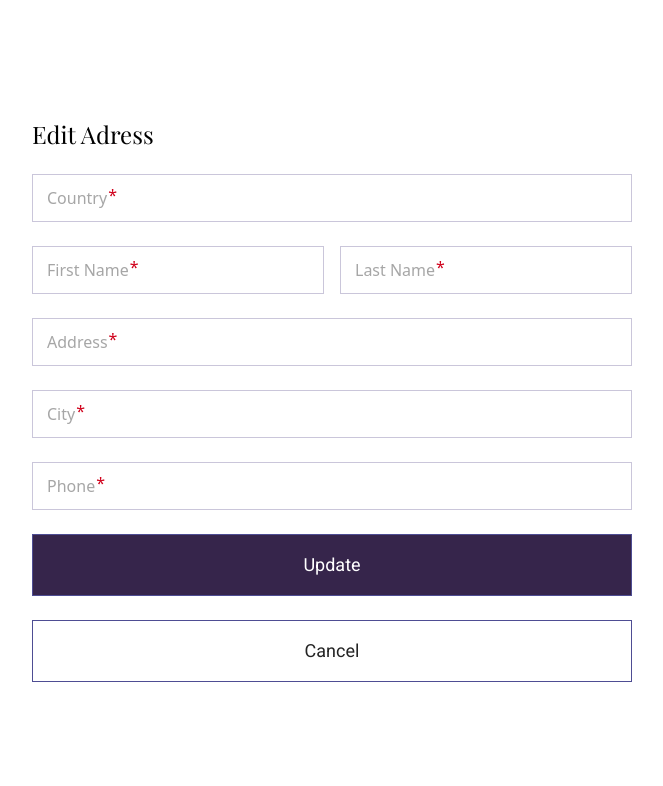
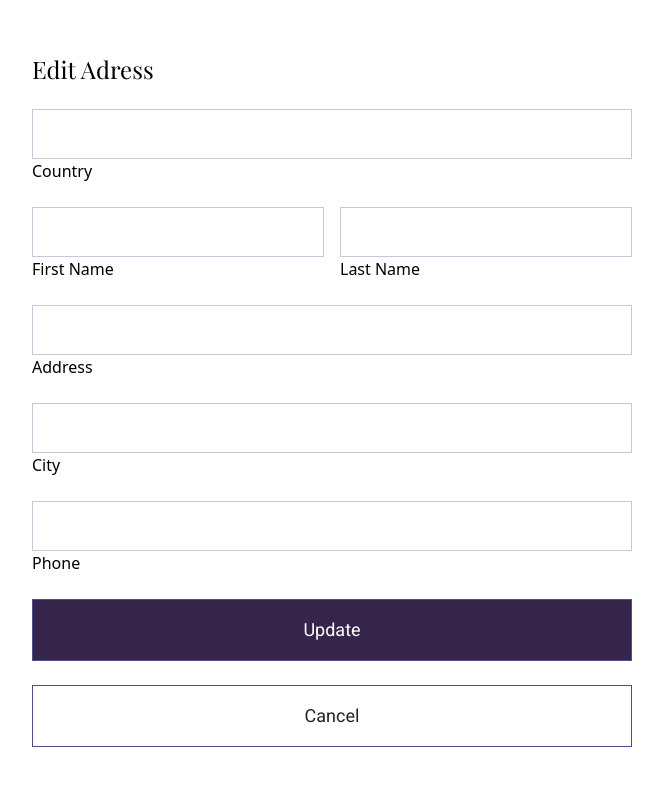
Before and after one commit to Temi-Dire/chapter40-website, a React (Vite) app: page /account/editaddress in a window 1280 px wide. Shown: the top 786 px of the page, without its empty margins (308-971 px from the left). Built offline with nearby package versions, Linux system fonts and the light colour scheme.

Commit message:
import new fonts to index styles file

```diff
--- a/src/index.css
+++ b/src/index.css
@@ -4,69 +4,20 @@
 
 @import url("https://fonts.googleapis.com/css2?family=Poppins:ital,wght@0,100;0,200;0,300;0,400;0,500;0,600;0,700;0,800;0,900;1,100;1,200;1,300;1,400;1,500;1,600;1,700;1,800;1,900&display=swap");
 
+@import url("https://fonts.googleapis.com/css2?family=Barlow:ital,wght@0,100;0,200;0,300;0,400;0,500;0,600;0,700;0,800;0,900;1,100;1,200;1,300;1,400;1,500;1,600;1,700;1,800;1,900&display=swap");
+
+@import url('https://fonts.googleapis.com/css2?family=Josefin+Sans:ital,wght@0,100..700;1,100..700&display=swap');
+
+@import url('https://fonts.googleapis.com/css2?family=Libre+Baskerville:ital,wght@0,400;0,700;1,400&display=swap');
+
+
+
 @tailwind base;
 @tailwind components;
 @tailwind utilities;
 
-.textfield {
-  position: relative;
-  box-sizing: border-box;
-  width: 100%;
-  margin: 0;
-  padding: 0;
-  border: none;
-}
-
-.textfield__label {
-  position: absolute;
-  top: 12px;
-  left: 15px;
-  display: block;
-  font-size: 16px;
-  line-height: 24px;
-  color: rgba(77, 77, 77, 0.5);
-  user-select: none;
-  cursor: text;
-}
-
-.textfield__label::after {
-  position: relative;
-  top: -3px;
-  left: 1px;
-  display: inline-block;
-  content: "*";
-  color: #d0011b;
-}
-
-.textfield__input {
-  display: block;
-  box-sizing: border-box;
-  height: 48px;
-  width: 100%;
-  background: #ffffff;
-  outline: none;
-  transition: all 0.25s linear;
-}
-
-.textfield__input:focus {
-  border-color: #3a82c6;
-}
-
-.textfield__input:disabled {
-  border-color: #e6e6e6;
-  background: #f9fafb;
-}
-
-.textfield__input::placeholder {
-  color: transparent;
-}
-
-.textfield__input:focus + .textfield__label,
-.textfield__input:valid + .textfield__label,
-.textfield__input:disabled + .textfield__label {
-  display: none;
-}
-
 .card__container::-webkit-scrollbar {
   display: none;
+  width: 0;
+  height: 0;
 }
```
